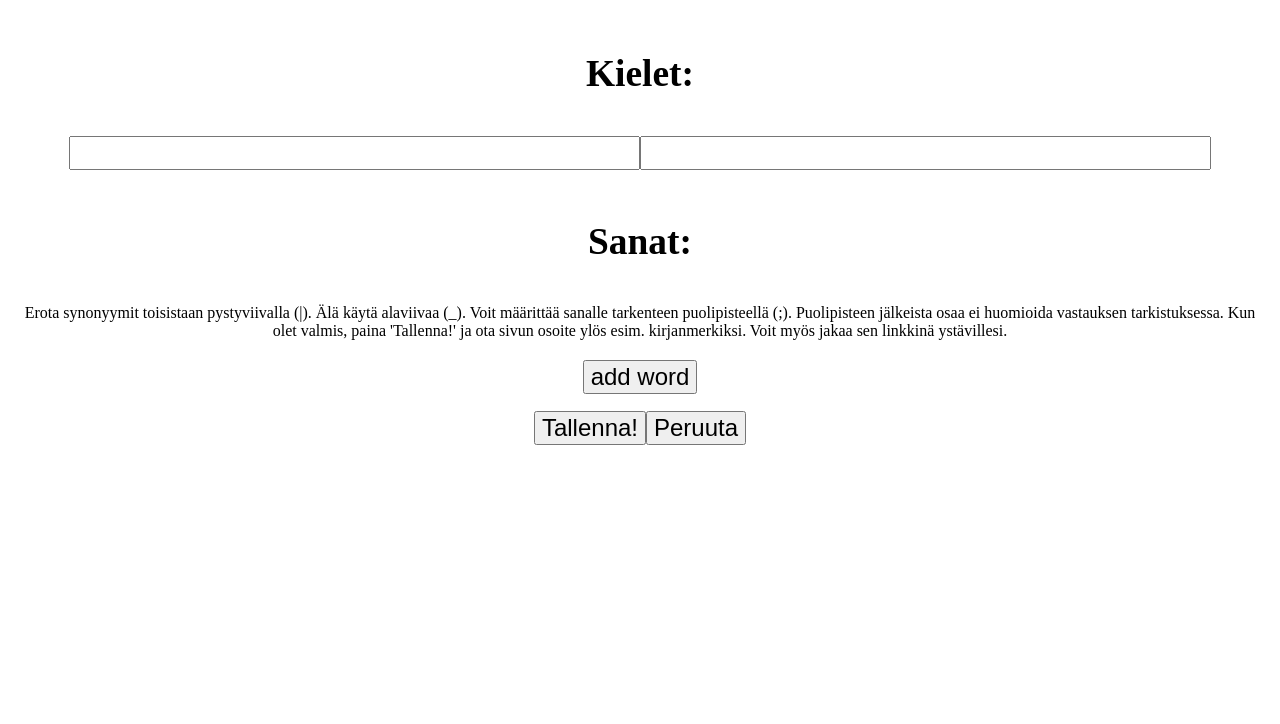
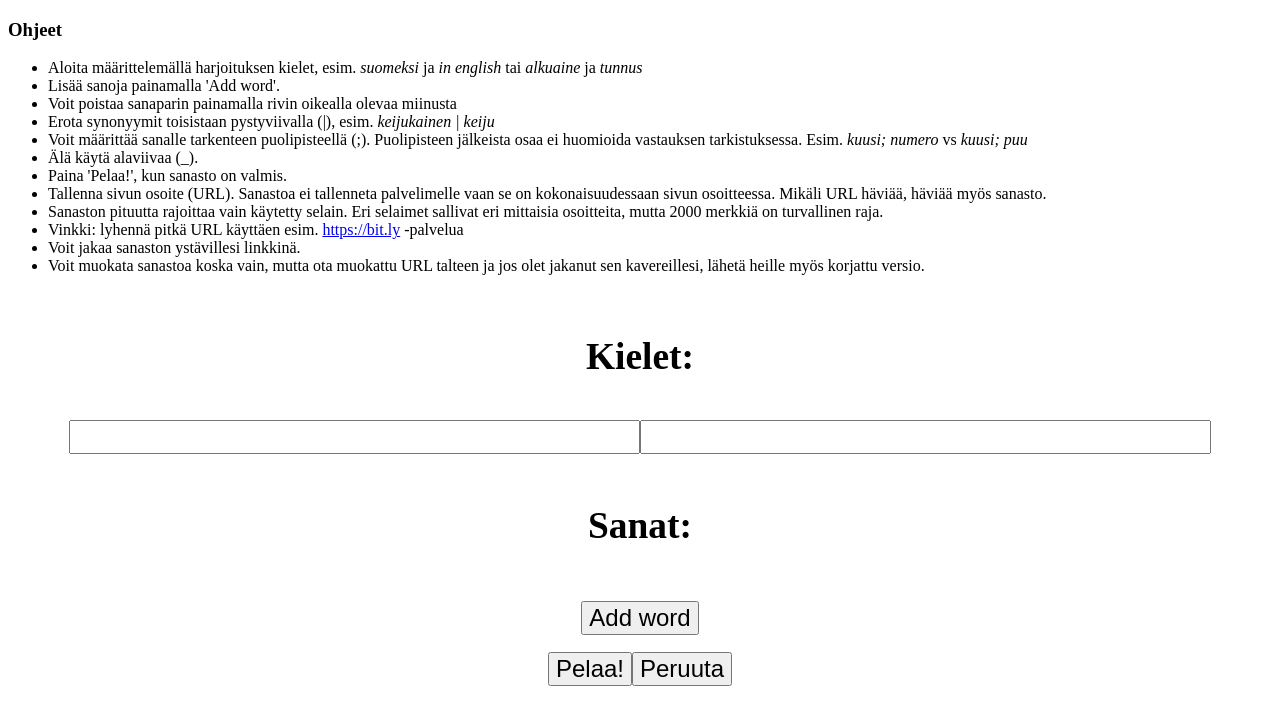
Before and after one commit to ssaarela/word-quiz, a plain HTML site: page index.html in a window 1280 px wide. Both pictures are taken after a click on the link "muokkaa sanoja". Drawn offline with Linux system fonts and the light colour scheme.

Commit message:
Improve instructions

```diff
--- a/index.html
+++ b/index.html
@@ -304,17 +304,26 @@
         $words.show();
         var html = [],
                 i;
+        html.push("<h3>Ohjeet</h3>",
+                "<div class='info'><ul>",
+                "<li>Aloita määrittelemällä harjoituksen kielet, esim. <i>suomeksi</i> ja <i>in english</i> tai <i>alkuaine</i> ja <i>tunnus</i></li>",
+                "<li>Lisää sanoja painamalla 'Add word'.</li>",
+                "<li>Voit poistaa sanaparin painamalla rivin oikealla olevaa miinusta</li>",
+                "<li>Erota synonyymit toisistaan pystyviivalla (|), esim. <i>keijukainen | keiju</i></li>",
+                "<li>Voit määrittää sanalle tarkenteen puolipisteellä (;). Puolipisteen jälkeista osaa ei huomioida vastauksen tarkistuksessa. Esim. <i>kuusi; numero</i> vs <i>kuusi; puu</i></li></li>",
+                "<li>Älä käytä alaviivaa (_).</li>",
+                "<li>Paina 'Pelaa!', kun sanasto on valmis.</li>",
+                "<li>Tallenna sivun osoite (URL). Sanastoa ei tallenneta palvelimelle vaan se on kokonaisuudessaan sivun osoitteessa. Mikäli URL häviää, häviää myös sanasto.</li>",
+                "<li>Sanaston pituutta rajoittaa vain käytetty selain. Eri selaimet sallivat eri mittaisia osoitteita, mutta 2000 merkkiä on turvallinen raja.</li>",
+                "<li>Vinkki: lyhennä pitkä URL käyttäen esim. <a href='https://bit.ly'>https://bit.ly</a> -palvelua</li>",
+                "<li>Voit jakaa sanaston ystävillesi linkkinä.</li>",
+                "<li>Voit muokata sanastoa koska vain, mutta ota muokattu URL talteen ja jos olet jakanut sen kavereillesi, lähetä heille myös korjattu versio.</li>",
+                "</ul></div>");
         html.push("<form><div><h3>Kielet:</h3>",
                 "<input class='languages' value=\"", htmlEscape(languages[0]), "\"/>",
                 "<input class='languages' value=\"", htmlEscape(languages[1]), "\"/>",
                 "</div>");
         html.push("<div> <h3>Sanat:</h3> ");
-        html.push("<div class='info'>",
-                "Erota synonyymit toisistaan pystyviivalla (|). ",
-                "Älä käytä alaviivaa (_). ",
-                "Voit määrittää sanalle tarkenteen puolipisteellä (;). Puolipisteen jälkeista osaa ei huomioida vastauksen tarkistuksessa. ",
-                "Kun olet valmis, paina 'Tallenna!' ja ota sivun osoite ylös esim. kirjanmerkiksi. Voit myös jakaa sen linkkinä ystävillesi.",
-                "</div>");
         for (i=0; i < words.length; i+=2) {
             html.push("<div id='word-", i,"'>",
                     "<input class='words' value=\"", htmlEscape(words[i].join('|')), "\"/>",
@@ -324,9 +333,9 @@
 
         }
         html.push("</div>");
-        html.push("<div id='new-word'><input type='button' value='add word' onclick='newWord(", i,")'/></div>");
+        html.push("<div id='new-word'><input type='button' value='Add word' onclick='newWord(", i,")'/></div>");
         html.push("<div>");
-        html.push("<input type='button' value='Tallenna!' onclick='saveAndPlay()'/>");
+        html.push("<input type='button' value='Pelaa!' onclick='saveAndPlay()'/>");
         html.push("<input type='button' value='Peruuta' onclick='cancelEdits()'/>");
         html.push("</div>");
         html.push("</form>");
```
